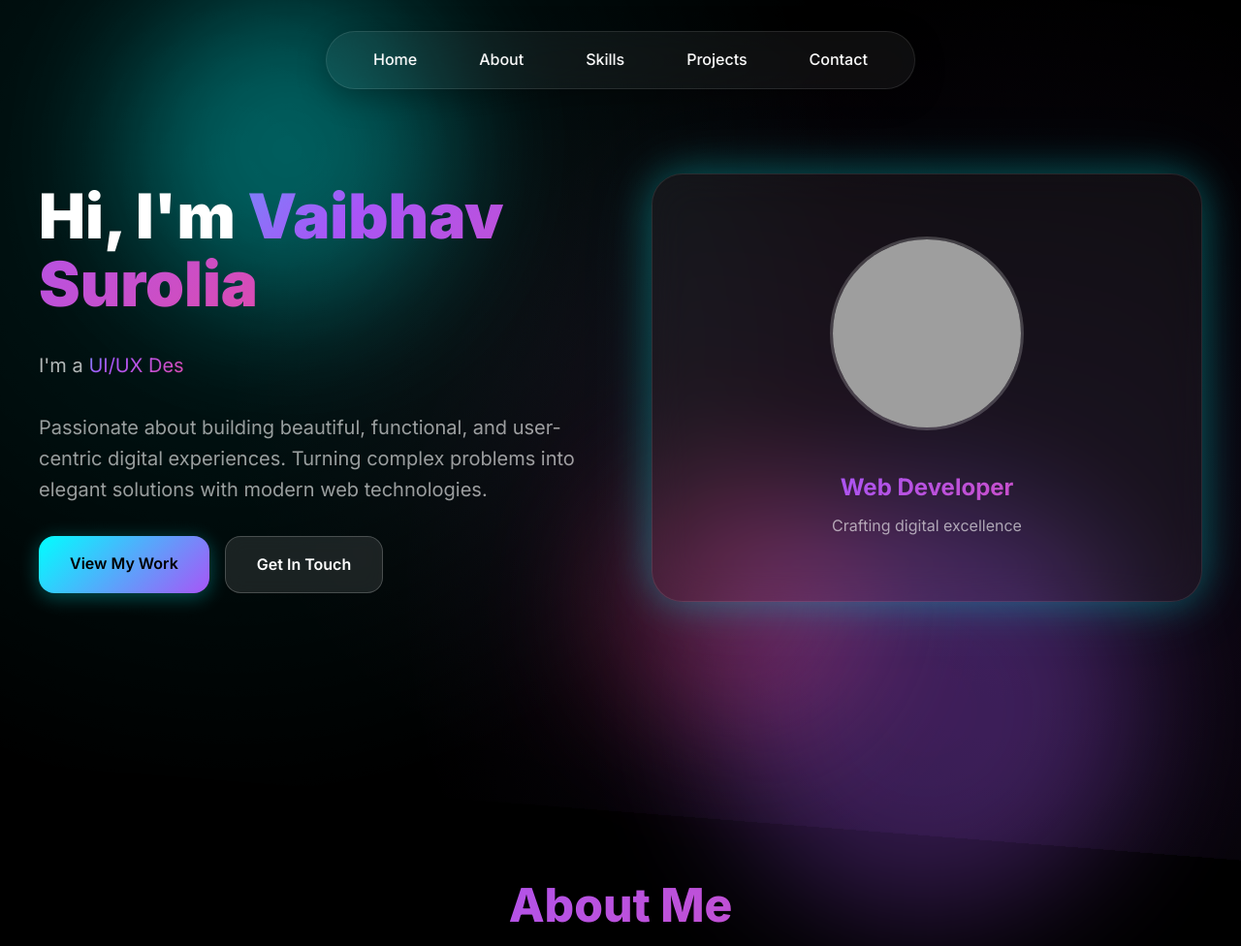
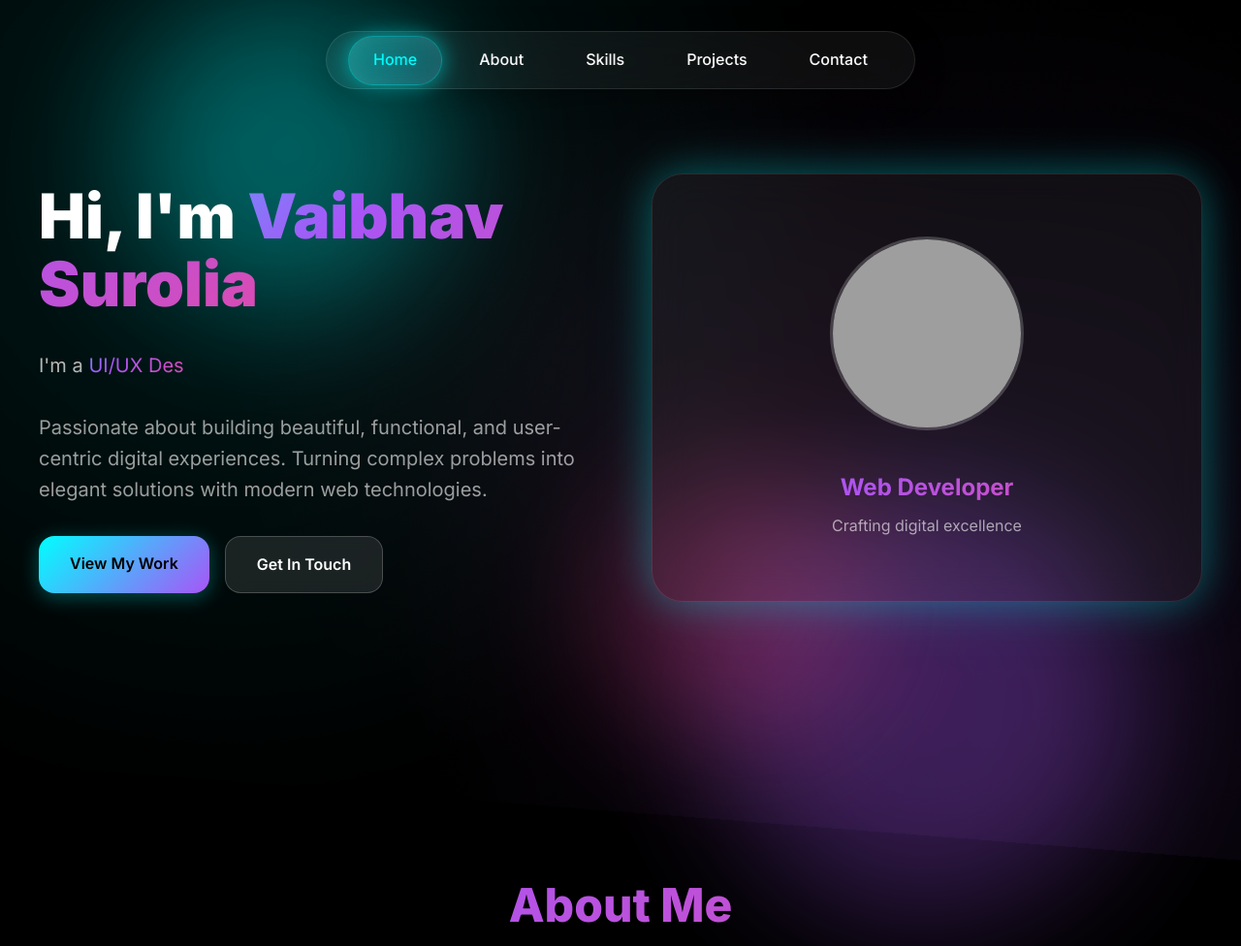
Before and after one commit to VaibhavSurolia/vaibhavsurolia-portfolio.github.io, a plain HTML site: page index.html in a window 1280 px wide. Shown: the top 976 px of the page at 97% size. Drawn offline with Linux system fonts and the light colour scheme; grey boxes are pictures that could not be loaded.

Commit message:
feat: Implement a liquid glass navigation indicator and update social links to use SVG icons.

```diff
--- a/index.html
+++ b/index.html
@@ -29,7 +29,8 @@
     <nav class="navbar glass">
         <button class="mobile-toggle">☰</button>
         <ul class="nav-links">
-            <li><a href="#home" class="nav-link">Home</a></li>
+            <div class="nav-indicator"></div>
+            <li><a href="#home" class="nav-link active">Home</a></li>
             <li><a href="#about" class="nav-link">About</a></li>
             <li><a href="#skills" class="nav-link">Skills</a></li>
             <li><a href="#projects" class="nav-link">Projects</a></li>
@@ -42,10 +43,12 @@
         <div class="hero-content fade-in">
             <div class="hero-text">
                 <h1>
-                    Hi, I'm <span class="gradient-text">Vaibhav Surolia</span>
+                    Hi, I'm
+                    <span class="gradient-text">Vaibhav Surolia</span>
                 </h1>
                 <p>
-                    I'm a <span class="typing-text gradient-text">Full-Stack Developer</span>
+                    I'm a
+                    <span class="typing-text gradient-text">Full-Stack Developer</span>
                 </p>
                 <p style="margin-top: 1rem; color: rgba(255, 255, 255, 0.6);">
                     Passionate about building beautiful, functional, and user-centric digital experiences.
@@ -181,14 +184,28 @@
             <div class="social-links">
                 <a href="https://www.linkedin.com/in/vaibhav-surolia-b31954364/" target="_blank"
                     class="social-link glass glow-cyan" title="LinkedIn">
-                    <span>💼</span>
+                    <svg xmlns="http://www.w3.org/2000/svg" viewBox="0 0 48 48">
+                        <path fill="#00d4ff"
+                            d="M42,37c0,2.762-2.238,5-5,5H11c-2.761,0-5-2.238-5-5V11c0-2.762,2.239-5,5-5h26c2.762,0,5,2.238,5,5V37z">
+                        </path>
+                        <path fill="#000"
+                            d="M12 19H17V36H12zM14.485 17h-.028C12.965 17 12 15.888 12 14.499 12 13.08 12.995 12 14.514 12c1.521 0 2.458 1.08 2.486 2.499C17 15.887 16.035 17 14.485 17zM36 36h-5v-9.099c0-2.198-1.225-3.698-3.192-3.698-1.501 0-2.313 1.012-2.707 1.99C24.957 25.543 25 26.511 25 27v9h-5V19h5v2.616C25.721 20.5 26.85 19 29.738 19c3.578 0 6.261 2.25 6.261 7.274L36 36 36 36z">
+                        </path>
+                    </svg>
                 </a>
                 <a href="https://github.com/VaibhavSurolia" target="_blank" class="social-link glass glow-purple"
                     title="GitHub">
-                    <span>💻</span>
+                    <svg xmlns="http://www.w3.org/2000/svg" viewBox="0 0 30 30">
+                        <path fill="#a855f7"
+                            d="M15,3C8.373,3,3,8.373,3,15c0,5.623,3.872,10.328,9.092,11.63C12.036,26.468,12,26.28,12,26.047v-2.051 c-0.487,0-1.303,0-1.508,0c-0.821,0-1.551-0.353-1.905-1.009c-0.393-0.729-0.461-1.844-1.435-2.526 c-0.289-0.227-0.069-0.486,0.264-0.451c0.615,0.174,1.125,0.596,1.605,1.222c0.478,0.627,0.703,0.769,1.596,0.769 c0.433,0,1.081-0.025,1.691-0.121c0.328-0.833,0.895-1.6,1.588-1.962c-3.996-0.411-5.903-2.399-5.903-5.098 c0-1.162,0.495-2.286,1.336-3.233C9.053,10.647,8.706,8.73,9.435,8c1.798,0,2.885,1.166,3.146,1.481C13.477,9.174,14.461,9,15.495,9 c1.036,0,2.024,0.174,2.922,0.483C18.675,9.17,19.763,8,21.565,8c0.732,0.731,0.381,2.656,0.102,3.594 c0.836,0.945,1.328,2.066,1.328,3.226c0,2.697-1.904,4.684-5.894,5.097C18.199,20.49,19,22.1,19,23.313v2.734 c0,0.104-0.023,0.179-0.035,0.268C23.641,24.676,27,20.236,27,15C27,8.373,21.627,3,15,3z">
+                        </path>
+                    </svg>
                 </a>
                 <a href="mailto:vaibhavsurolia@example.com" class="social-link glass glow-pink" title="Email">
-                    <span>📧</span>
+                    <svg xmlns="http://www.w3.org/2000/svg" viewBox="0 0 16 16" fill="#ec4899">
+                        <path
+                            d="M0 4a2 2 0 0 1 2-2h12a2 2 0 0 1 2 2v8a2 2 0 0 1-2 2H2a2 2 0 0 1-2-2zm2-1a1 1 0 0 0-1 1v.217l7 4.2 7-4.2V4a1 1 0 0 0-1-1zm13 2.383-4.708 2.825L15 11.105zm-.034 6.876-5.64-3.471L8 9.583l-1.326-.795-5.64 3.47A1 1 0 0 0 2 13h12a1 1 0 0 0 .966-.741M1 11.105l4.708-2.897L1 5.383z" />
+                    </svg>
                 </a>
             </div>
         </div>
@@ -196,7 +213,7 @@
 
     <!-- Footer -->
     <footer style="text-align: center; padding: 2rem; color: rgba(255, 255, 255, 0.5);">
-        <p>&copy; 2025 Vaibhav Surolia. Crafted with ✨ and code.</p>
+        <p>&copy; 2026 Vaibhav Surolia.</p>
     </footer>
 
     <!-- Scripts -->
--- a/script.js
+++ b/script.js
@@ -10,6 +10,7 @@ document.addEventListener('DOMContentLoaded', () => {
     initScrollAnimations();
     initTypingEffect();
     initParallax();
+    initLiquidIndicator();
 });
 
 // ===== MOBILE MENU =====
@@ -229,3 +230,89 @@ window.addEventListener('resize', debounce(() => {
     // Handle responsive adjustments if needed
     console.log('Window resized');
 }, 250));
+
+// ===== LIQUID GLASS NAVIGATION INDICATOR =====
+function initLiquidIndicator() {
+    const indicator = document.querySelector('.nav-indicator');
+    const navLinks = document.querySelectorAll('.nav-link');
+    const sections = document.querySelectorAll('.section, .hero');
+
+    if (!indicator || navLinks.length === 0) return;
+
+    // Position indicator on active link
+    function updateIndicator(activeLink) {
+        const linkRect = activeLink.getBoundingClientRect();
+        const navRect = activeLink.closest('.nav-links').getBoundingClientRect();
+
+        const padding = 10; // Add padding around the text
+        const left = linkRect.left - navRect.left - padding;
+        const width = linkRect.width + (padding * 2);
+        const height = linkRect.height + (padding * 1.5);
+
+        indicator.style.left = `${left}px`;
+        indicator.style.width = `${width}px`;
+        indicator.style.height = `${height}px`;
+        indicator.style.top = `${-padding * 1.20}px`;
+    }
+
+    // Set initial position
+    const activeLink = document.querySelector('.nav-link.active');
+    if (activeLink) {
+        setTimeout(() => updateIndicator(activeLink), 100);
+    }
+
+    // Update on click
+    navLinks.forEach(link => {
+        link.addEventListener('click', (e) => {
+            navLinks.forEach(l => l.classList.remove('active'));
+            link.classList.add('active');
+            updateIndicator(link);
+        });
+    });
+
+    // Update based on scroll position
+    let ticking = false;
+
+    function updateActiveSection() {
+        let current = '';
+        const scrollY = window.pageYOffset;
+
+        sections.forEach(section => {
+            const sectionTop = section.offsetTop - 150;
+            const sectionHeight = section.offsetHeight;
+            const sectionId = section.getAttribute('id');
+
+            if (scrollY >= sectionTop && scrollY < sectionTop + sectionHeight) {
+                current = sectionId;
+            }
+        });
+
+        if (current) {
+            navLinks.forEach(link => {
+                link.classList.remove('active');
+                if (link.getAttribute('href') === `#${current}`) {
+                    link.classList.add('active');
+                    updateIndicator(link);
+                }
+            });
+        }
+    }
+
+    window.addEventListener('scroll', () => {
+        if (!ticking) {
+            window.requestAnimationFrame(() => {
+                updateActiveSection();
+                ticking = false;
+            });
+            ticking = true;
+        }
+    });
+
+    // Update on resize
+    window.addEventListener('resize', debounce(() => {
+        const activeLink = document.querySelector('.nav-link.active');
+        if (activeLink) {
+            updateIndicator(activeLink);
+        }
+    }, 250));
+}
--- a/styles.css
+++ b/styles.css
@@ -68,14 +68,21 @@ body {
     height: 100%;
     z-index: -1;
     background: radial-gradient(circle at 20% 30%, rgba(0, 255, 255, 0.1) 0%, transparent 50%),
-                radial-gradient(circle at 80% 70%, rgba(168, 85, 247, 0.1) 0%, transparent 50%),
-                radial-gradient(circle at 50% 50%, rgba(236, 72, 153, 0.05) 0%, transparent 50%);
+        radial-gradient(circle at 80% 70%, rgba(168, 85, 247, 0.1) 0%, transparent 50%),
+        radial-gradient(circle at 50% 50%, rgba(236, 72, 153, 0.05) 0%, transparent 50%);
     animation: bgShift 20s ease infinite;
 }
 
 @keyframes bgShift {
-    0%, 100% { transform: scale(1) rotate(0deg); }
-    50% { transform: scale(1.1) rotate(5deg); }
+
+    0%,
+    100% {
+        transform: scale(1) rotate(0deg);
+    }
+
+    50% {
+        transform: scale(1.1) rotate(5deg);
+    }
 }
 
 .floating-orb {
@@ -114,9 +121,19 @@ body {
 }
 
 @keyframes float {
-    0%, 100% { transform: translate(0, 0); }
-    33% { transform: translate(30px, -30px); }
-    66% { transform: translate(-30px, 30px); }
+
+    0%,
+    100% {
+        transform: translate(0, 0);
+    }
+
+    33% {
+        transform: translate(30px, -30px);
+    }
+
+    66% {
+        transform: translate(-30px, 30px);
+    }
 }
 
 /* ===== GLASS UTILITIES ===== */
@@ -137,17 +154,17 @@ body {
 
 .glow-cyan {
     box-shadow: 0 0 40px rgba(0, 255, 255, 0.3),
-                0 0 80px rgba(0, 255, 255, 0.1);
+        0 0 80px rgba(0, 255, 255, 0.1);
 }
 
 .glow-purple {
     box-shadow: 0 0 40px rgba(168, 85, 247, 0.3),
-                0 0 80px rgba(168, 85, 247, 0.1);
+        0 0 80px rgba(168, 85, 247, 0.1);
 }
 
 .glow-pink {
     box-shadow: 0 0 40px rgba(236, 72, 153, 0.3),
-                0 0 80px rgba(236, 72, 153, 0.1);
+        0 0 80px rgba(236, 72, 153, 0.1);
 }
 
 /* ===== TYPOGRAPHY ===== */
@@ -161,8 +178,15 @@ body {
 }
 
 @keyframes gradientFlow {
-    0%, 100% { background-position: 0% 50%; }
-    50% { background-position: 100% 50%; }
+
+    0%,
+    100% {
+        background-position: 0% 50%;
+    }
+
+    50% {
+        background-position: 100% 50%;
+    }
 }
 
 /* ===== NAVIGATION ===== */
@@ -181,6 +205,24 @@ body {
     display: flex;
     gap: var(--spacing-md);
     list-style: none;
+    position: relative;
+}
+
+/* Liquid Glass Indicator */
+.nav-indicator {
+    position: absolute;
+    background: linear-gradient(135deg, rgba(0, 255, 255, 0.3), rgba(0, 212, 255, 0.2));
+    backdrop-filter: blur(10px);
+    -webkit-backdrop-filter: blur(10px);
+    border-radius: var(--radius-xl);
+    transition: all 0.6s cubic-bezier(0.34, 1.56, 0.64, 1);
+    pointer-events: none;
+    z-index: -1;
+    box-shadow:
+        0 0 20px rgba(0, 255, 255, 0.4),
+        0 0 40px rgba(0, 255, 255, 0.2),
+        inset 0 0 20px rgba(255, 255, 255, 0.1);
+    border: 1px solid rgba(0, 255, 255, 0.3);
 }
 
 .nav-link {
@@ -191,22 +233,11 @@ body {
     border-radius: var(--radius-sm);
     transition: var(--transition-fast);
     position: relative;
+    z-index: 1;
 }
 
-.nav-link::before {
-    content: '';
-    position: absolute;
-    bottom: 0;
-    left: 50%;
-    transform: translateX(-50%) scaleX(0);
-    width: 80%;
-    height: 2px;
-    background: linear-gradient(90deg, var(--color-accent-cyan), var(--color-accent-purple));
-    transition: var(--transition-medium);
-}
-
-.nav-link:hover::before {
-    transform: translateX(-50%) scaleX(1);
+.nav-link.active {
+    color: #00ffff;
 }
 
 .nav-link:hover {
@@ -472,8 +503,19 @@ body {
     font-size: 1.5rem;
 }
 
+.social-link svg {
+    width: 28px;
+    height: 28px;
+    fill: currentColor;
+    transition: var(--transition-fast);
+}
+
 .social-link:hover {
     transform: translateY(-5px) scale(1.1);
+}
+
+.social-link:hover svg {
+    filter: drop-shadow(0 0 8px rgba(255, 255, 255, 0.5));
 }
 
 /* ===== ANIMATIONS ===== */
```
Also changed, not shown: 1 other file.
